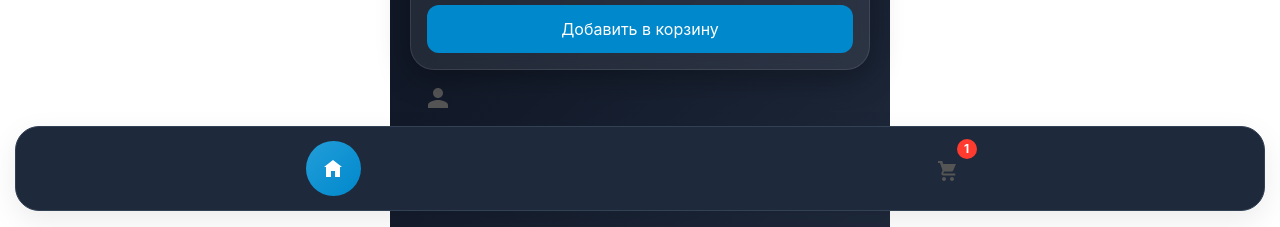
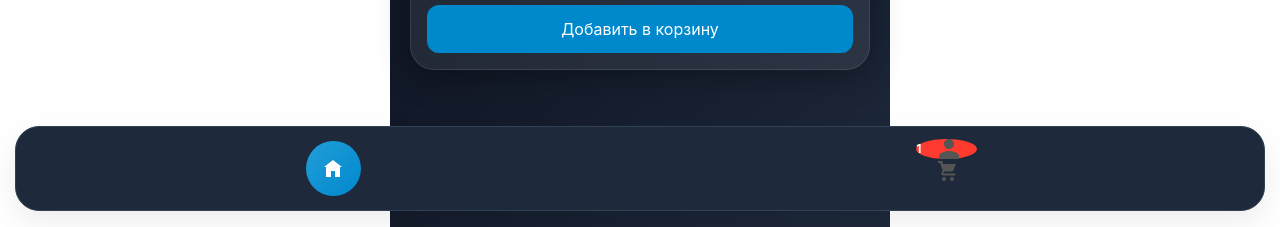
Before and after one commit to xyoutubkax-glitch/Telegram-shop, a React (Vite) app in the folder frontend/: page / in a window 1280 px wide. Both pictures are taken after a click on the button "Добавить в корзину". Shown: the part 569-796 px from the top of the page. Built offline with nearby package versions, Linux system fonts and the light colour scheme.

Commit message:
test version

```diff
--- a/frontend/src/App.tsx
+++ b/frontend/src/App.tsx
@@ -615,11 +615,7 @@ padding: 0,
       }}
     >
       {cart.length}
-    </div>
-  )}
-</div>
-  </div>
-  <button
+<button
   onClick={() => setTab("profile")}
   style={{
     border: "none",
@@ -650,6 +646,10 @@ padding: 0,
              c0-3.3-6.7-5-10-5z"/>
   </svg>
 </button>
+    </div>
+  )}
+</div>
+  </div>
 </div>
 );
 }
```
Also changed, not shown: frontend/vite.config.ts (line endings or trailing spaces).
